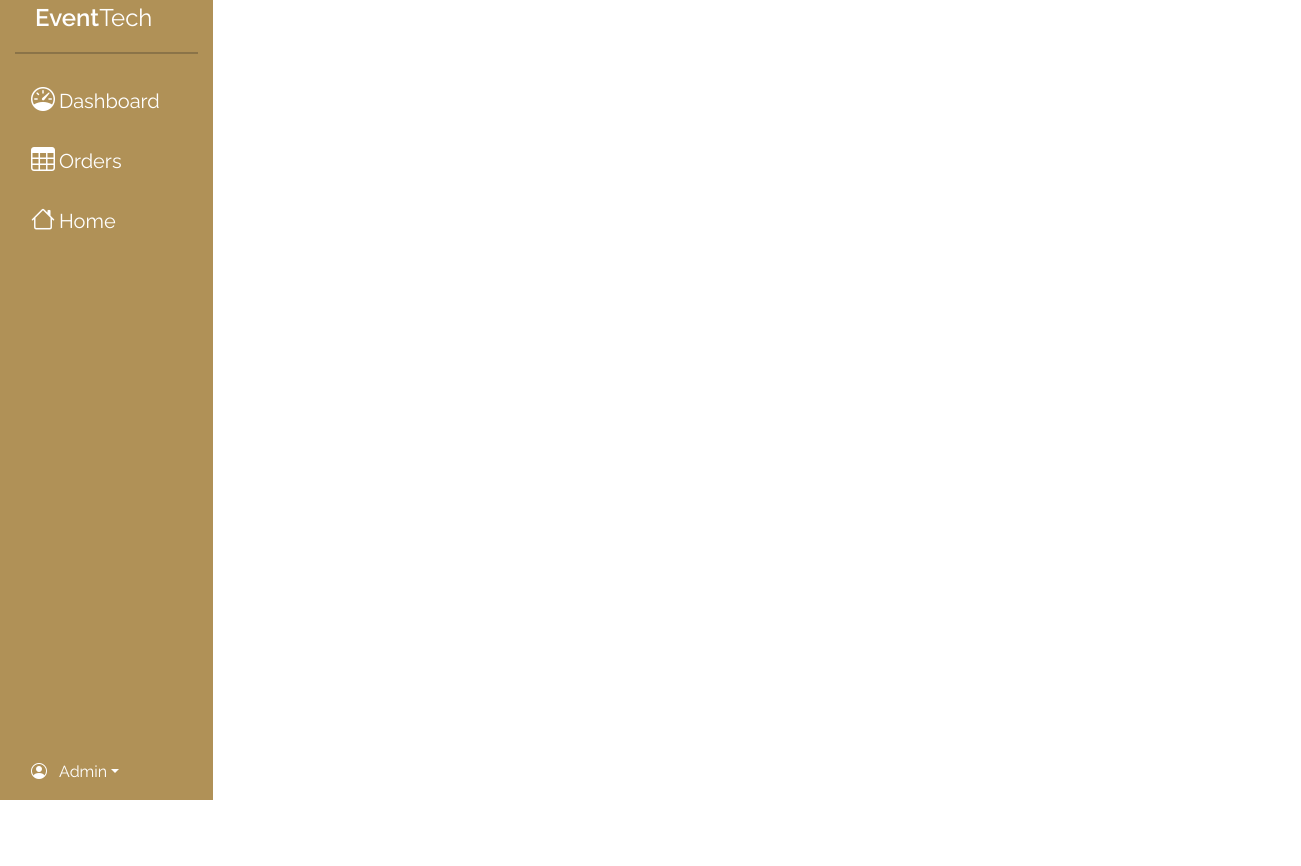
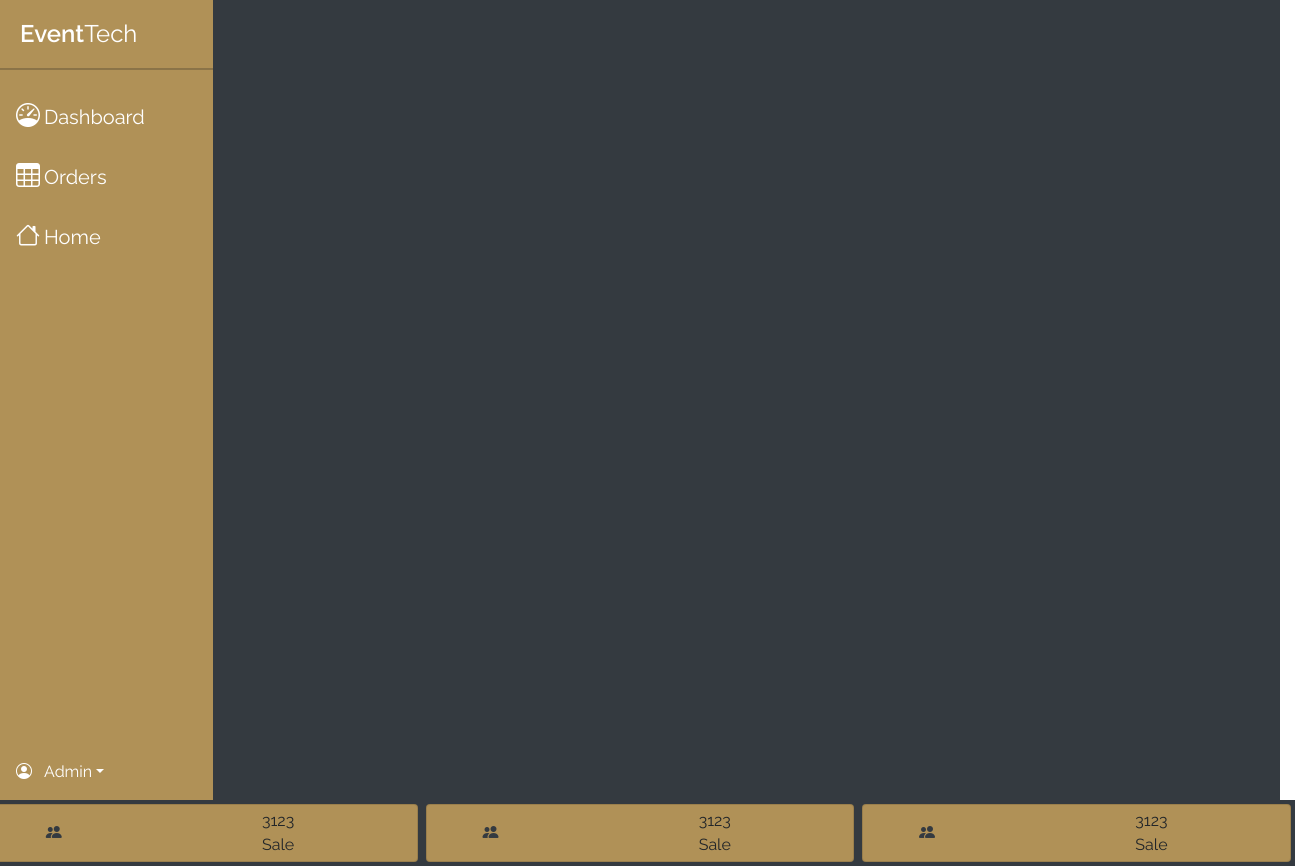
Before and after one commit to hamzaBaig1998/eventech, a React (Create React App) app: page /test in a window 1280 px wide. Shown: the whole page, 1301 px wide, since content can reach past the window. Before the commit the page ends 800 px from the top, so only its background shows below. Built offline with nearby package versions, Linux system fonts and the light colour scheme.

Commit message:
admin-mockup

```diff
--- a/src/App.js
+++ b/src/App.js
@@ -1,4 +1,5 @@
 import AppRouter from "./AppRouter";
+
 
 function App() {
   return <AppRouter />;
--- a/src/AppRouter.js
+++ b/src/AppRouter.js
@@ -7,7 +7,7 @@ import RegisterCompanyScreen from "./pages/RegisterCompanyScreen";
 import RegisterUserScreen from "./pages/RegisterUserScreen";
 import CreateEventForm from "./pages/CreateEventScreen";
 import AdminScreen from "./pages/admin/AdminScreen"
-import Card from "./components/card";
+import DashCard from "./components/dashcard";
 import Sidebar from "./components/sidebar";
 
 export default function AppRouter() {
@@ -20,7 +20,7 @@ export default function AppRouter() {
         <Route path="/registercompany" element={<RegisterCompanyScreen />} />
         <Route path="/registeruser" element={<RegisterUserScreen />} />
         <Route path="/login" element={<CreateEventForm />} />
-        <Route path="/test" element={<Sidebar />} />
+        <Route path="/test" element={<AdminScreen />} />
       </Routes>
     </Router>
   );
--- a/src/components/card.jsx
+++ b/src/components/dashcard.jsx
@@ -1,15 +1,15 @@
 import react from "react";
 import "bootstrap-icons/font/bootstrap-icons.css";
 
-export default function Card(props) {
-    return(
+export default function DashCard(props) {
+    return (
         <div className="col-lg col-md-6 p-1 bg-dark">
             <div className="card bg-primary  p-1  ">
                 <div className="row">
                     <div className="col-4 text-dark d-flex justify-content-center align-items-center"> {/*icon here*/}
-                    <i
-                        className={`fa fa-${props.icon}`}
-                    ></i>
+                        <i
+                            className={`bi bi-${props.icon} ${props.color}`}
+                        ></i>
                     </div>
                     <div className="col-8  text-center ">
                         <div className="row-8 d-felx align-items-center justify-content-center">{props.count}</div>
--- a/src/components/sidebar.jsx
+++ b/src/components/sidebar.jsx
@@ -6,14 +6,14 @@ export default function Sidebar() {
         <div className="container-fluid">
 
             <div className="row ">
-                <div className="bg-primary col-auto col-md-2 min-vh-100 d-flex justify-content-between flex-column ">
+                <div className="bg-primary col-auto col-md-2 min-vh-100 d-flex justify-content-between flex-column pt-3 px-0">
                     <div>
-                        <a href="" className="d-flex align-itemcenter ms-3 mt-2 d-none d-sm-inline">
+                        <a href="" className="d-flex align-itemcenter ms-3  d-none d-sm-inline">
 
-                            <span className="ms-1 fs-4 d-none d-sm-inline text-white"><strong>Event</strong>Tech</span>
+                            <span className="ms-1 fs-4 d-none d-sm-inline pt-5 text-white"><strong>Event</strong>Tech</span>
                         </a>
                         <hr className="text-secondary d-none d-sm-block" />
-                        <ul className="nav nav-pill flex-column">
+                        <ul className="nav nav-pill flex-column" id="navig">
                             <li className="nav-items fs-4 my-1 py-2 py-sm-0">
                                 <a href="" className="nav-link fs-5 text-white" aria-current="page">
                                     <i className="fs-4 bi bi-speedometer"></i>
--- a/src/pages/admin/AdminScreen.jsx
+++ b/src/pages/admin/AdminScreen.jsx
@@ -1,11 +1,35 @@
 import react from "react";
 import NavBar from "../../components/NavBar";
+import Sidebar from "../../components/sidebar";
+import DashCard from "../../components/dashcard";
+import "bootstrap-icons/font/bootstrap-icons.css";
 
 export default function AdminScreen() {
-return(
-    <div className="bg-dark">
-    <NavBar/>
-    hello
-    </div>
-);
+    return (
+        <div className="bg-dark">
+            {/*            <NavBar /> */}
+            <Sidebar />
+            <div className="row">
+                <DashCard
+                    count={"3123"}
+                    title={"Sale"}
+                    icon={'people-fill'}
+                    color={"black"}
+                />
+                <DashCard
+                    count={"3123"}
+                    title={"Sale"}
+                    icon={'people-fill'}
+                    color={"black"}
+                />
+                <DashCard
+                    count={"3123"}
+                    title={"Sale"}
+                    icon={'people-fill'}
+                    color={"black"}
+                />
+            </div>
+
+        </div>
+    );
 }
```
Also changed, not shown: src/index.css.
